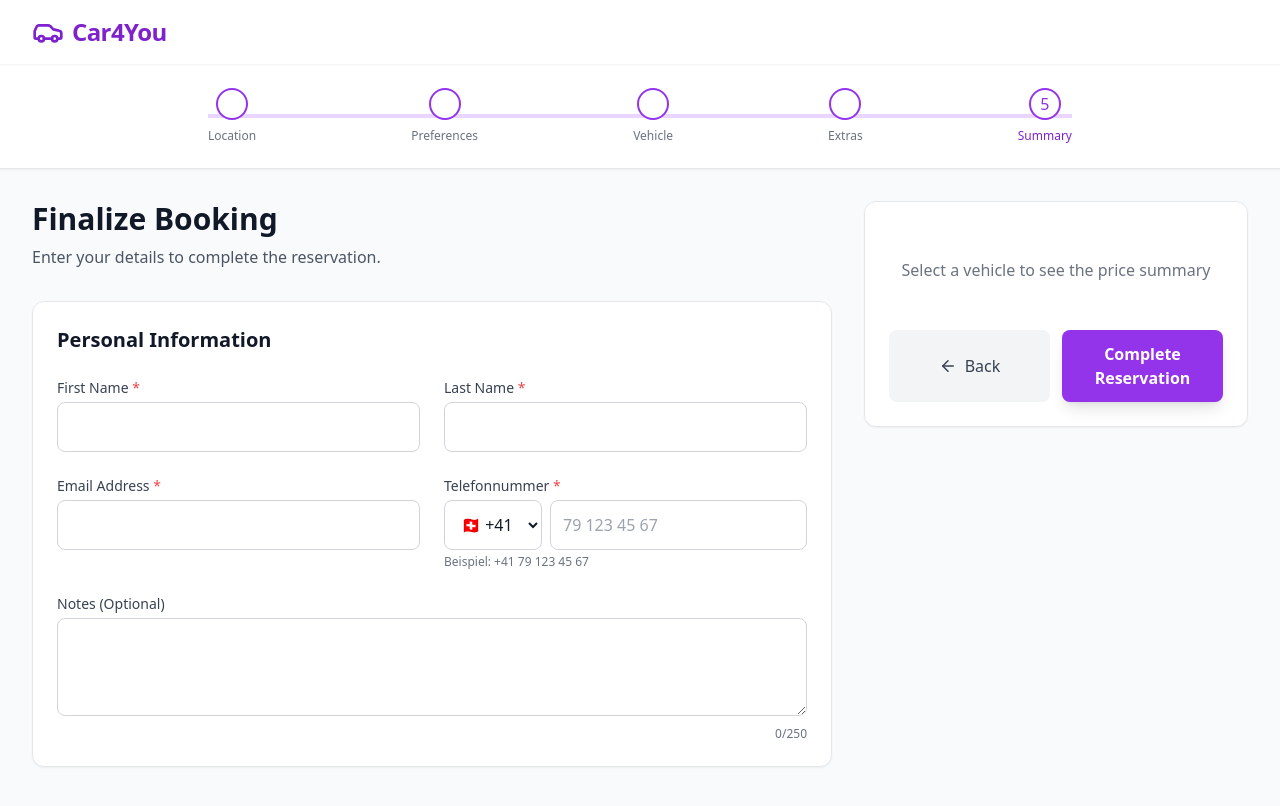
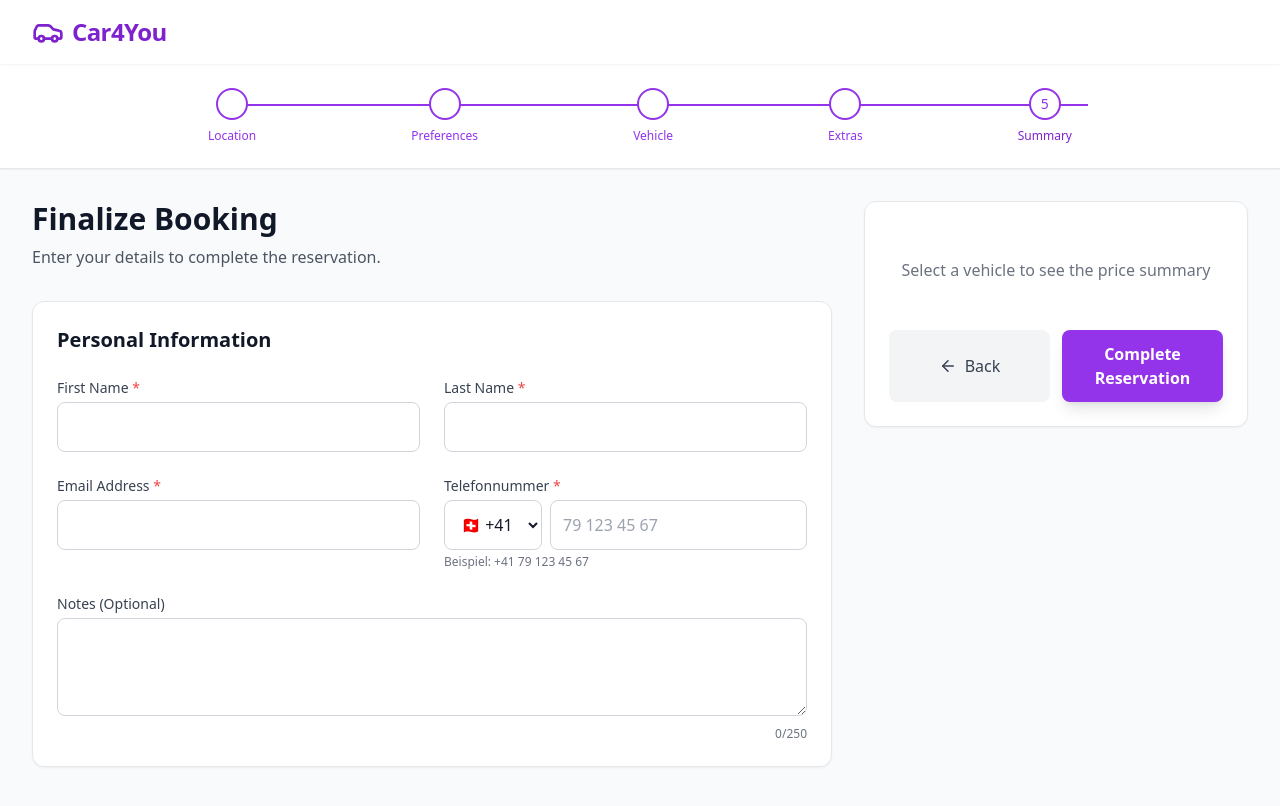
Before and after one commit to SelinaMogicato/Car4You, a React (Vite) app: page /summary in a window 1280 px wide. Shown: the top 806 px of the page. Built offline with nearby package versions, Linux system fonts and the light colour scheme.

Commit message:
add change ig

```diff
--- a/src/components/ProgressStepper.tsx
+++ b/src/components/ProgressStepper.tsx
@@ -26,33 +26,46 @@ const ProgressStepper: React.FC<ProgressStepperProps> = ({ isHeaderVisible }) =>
       }`}
     >
       <div className="max-w-4xl mx-auto px-4">
-        <div className="relative flex items-center justify-between">
-          {/* Connecting Line */}
-          <div className="absolute left-0 top-1/2 transform -translate-y-1/2 w-full h-1 bg-gray-100 -z-10" />
+        <div className="relative">
+          {/* Background line - full width behind all circles */}
+          <div className="absolute left-0 right-0 top-4 flex items-center px-4">
+            <div className="flex-1 h-0.5 bg-gray-200" />
+          </div>
+
+          {/* Progress line - animated based on current step */}
           <div
-            className="absolute left-0 top-1/2 transform -translate-y-1/2 h-1 bg-purple-200 -z-10 transition-all duration-500"
-            style={{ width: `${(currentStepIndex / (steps.length - 1)) * 100}%` }}
+            className="absolute left-4 top-4 h-0.5 bg-purple-600 transition-all duration-500"
+            style={{ width: `calc(${(currentStepIndex / (steps.length - 1)) * 100}% - 2rem + ${currentStepIndex * 8}px)` }}
           />
 
+          {/* Steps */}
+          <div className="relative flex justify-between">
             {steps.map((step, index) => {
               const isCompleted = index < currentStepIndex;
               const isCurrent = index === currentStepIndex;
 
               return (
                 <div key={step.path} className="flex flex-col items-center">
+                  {/* Circle */}
                   <div
                     className={`w-8 h-8 rounded-full flex items-center justify-center border-2 transition-all duration-300 bg-white ${
                       isCompleted
-                      ? 'border-purple-600 bg-purple-600 text-white'
+                        ? 'border-purple-600 bg-purple-600'
                         : isCurrent
                           ? 'border-purple-600 text-purple-600'
                           : 'border-gray-300 text-gray-300'
                     }`}
                   >
-                  {isCompleted ? <Check size={16} /> : <span>{index + 1}</span>}
+                    {isCompleted ? (
+                      <Check size={16} className="text-white stroke-2" />
+                    ) : (
+                      <span className="text-sm font-medium">{index + 1}</span>
+                    )}
                   </div>
+
+                  {/* Label */}
                   <span className={`mt-2 text-xs font-medium transition-colors duration-300 ${
-                  isCurrent ? 'text-purple-700' : 'text-gray-500'
+                    isCurrent ? 'text-purple-700' : isCompleted ? 'text-purple-600' : 'text-gray-500'
                   }`}>
                     {step.label}
                   </span>
@@ -62,6 +75,7 @@ const ProgressStepper: React.FC<ProgressStepperProps> = ({ isHeaderVisible }) =>
           </div>
         </div>
       </div>
+    </div>
   );
 };
 
```
Lines whose indentation alone changed are shown as unchanged.
